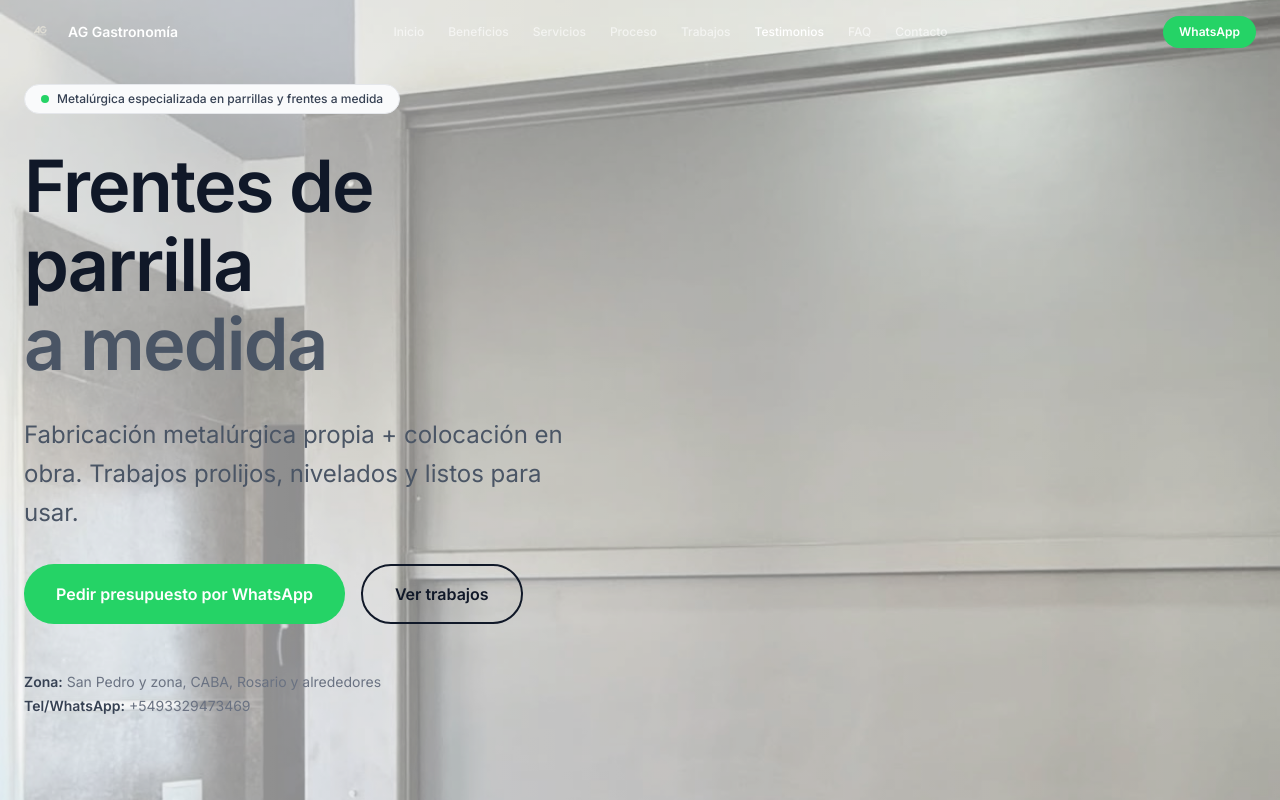
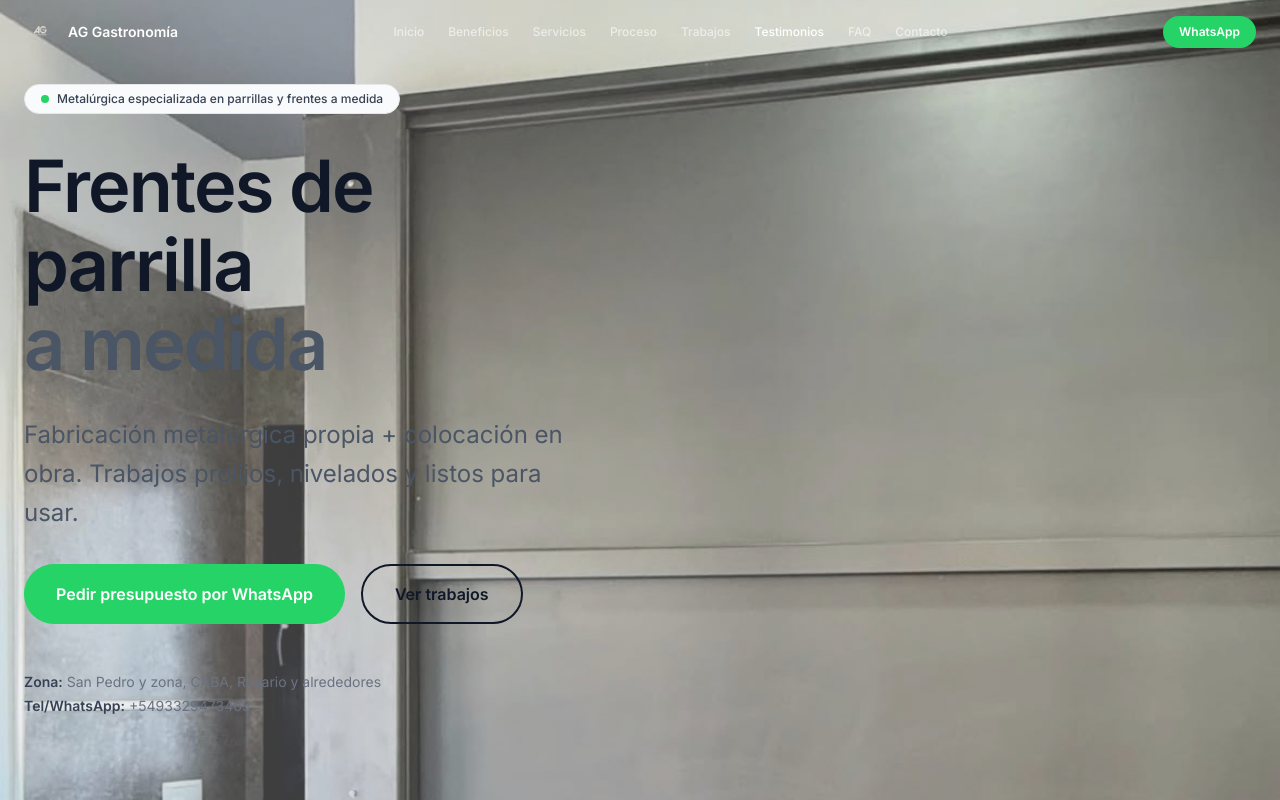
Before and after one commit to bautigr02/ag-landing, a Next.js app: page / in a window 1280 px wide. Shown: the top 800 px of the page. Built offline with nearby package versions, Linux system fonts and the light colour scheme.

Commit message:
fix deploy

```diff
--- a/src/sections/Hero.tsx
+++ b/src/sections/Hero.tsx
@@ -38,8 +38,8 @@
           priority
           className="object-cover"
         />
-        <div className="absolute inset-0 bg-gradient-to-r from-white/50 via-white/30 to-white/20" />
-        <div className="absolute inset-0 bg-white/15 lg:bg-white/25" />
+        <div className="absolute inset-0 bg-gradient-to-r from-white/20 via-white/10 to-transparent" />
+        <div className="absolute inset-0 bg-white/5 lg:bg-white/10" />
       </div>
 
       {/* Sticky container */}
```
